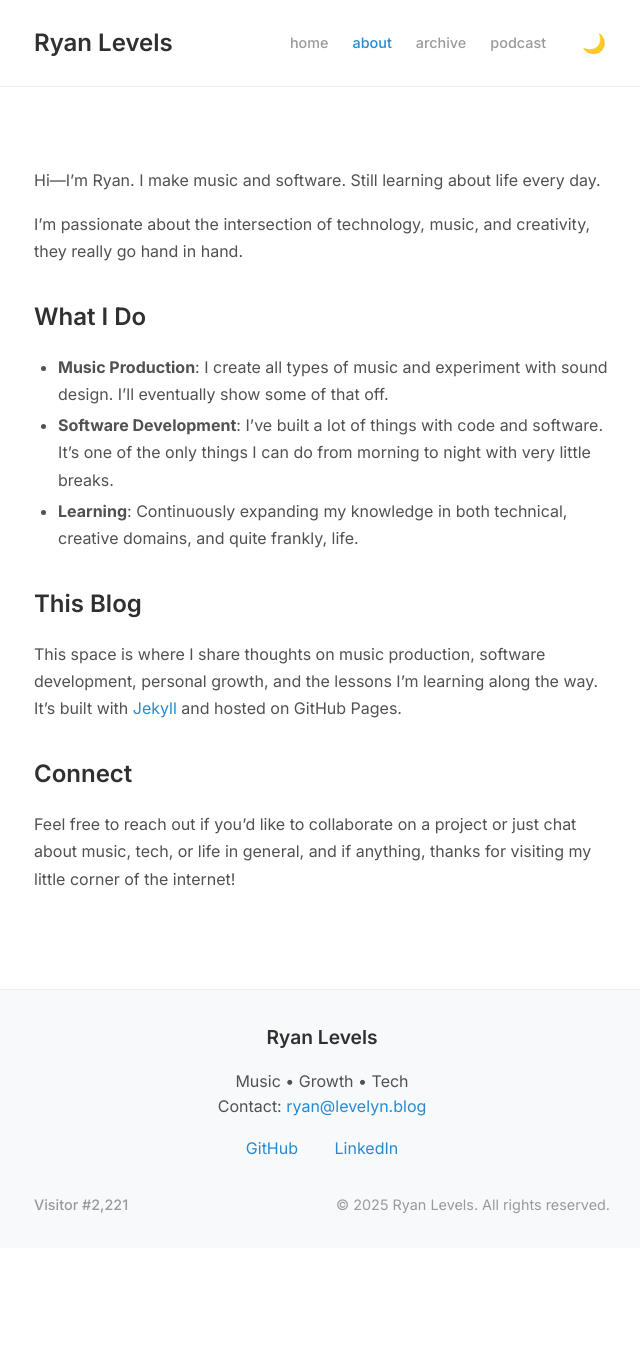
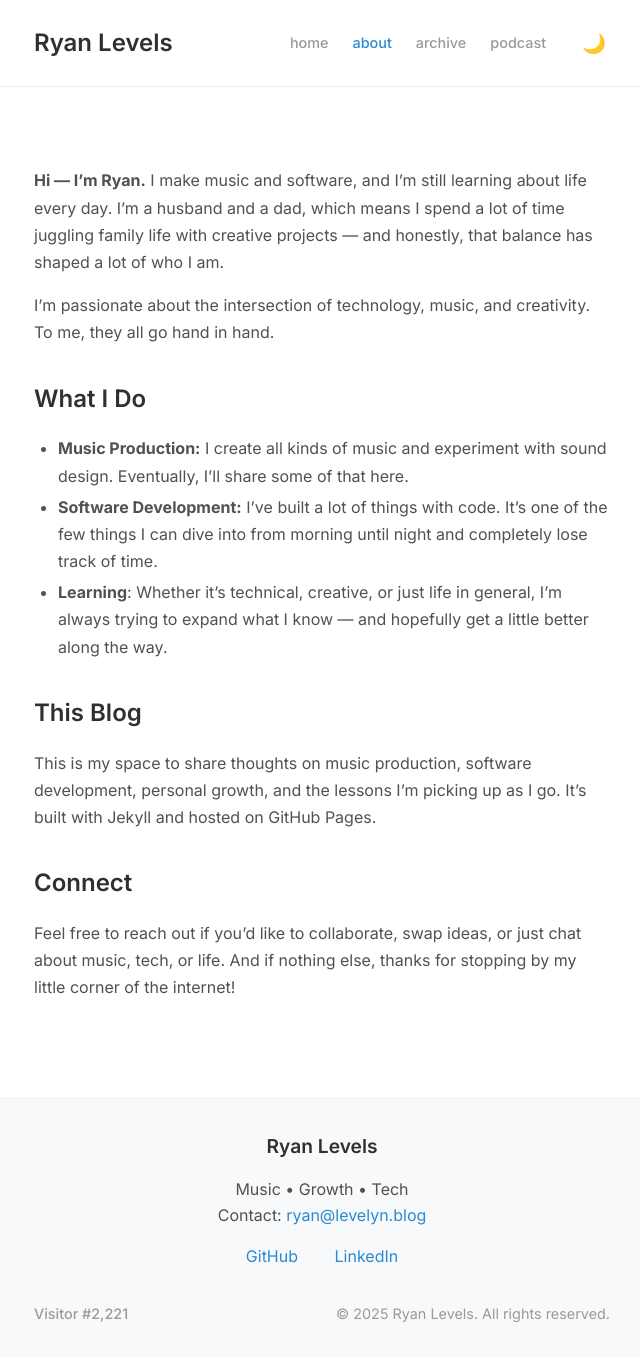
Before and after one commit to talemache/talemache.github.io, a Jekyll site: the page built from about.md, in a window 1280 px wide. Shown: the whole page, without its empty margins (318-958 px from the left). Built offline with Jekyll 4.4.1, drawn with Linux system fonts in a browser that asks for light colours; comment, search, counter and statistics services are not loaded; before the commit the page ends 1248 px from its top, so only the background shows below that.

Commit message:
about page update

```diff
--- a/about.md
+++ b/about.md
@@ -4,20 +4,18 @@ title:
 permalink: /about/
 ---
 
-Hi—I'm Ryan. I make music and software. Still learning about life every day.
+**Hi — I’m Ryan.**
+I make music and software, and I’m still learning about life every day. I’m a husband and a dad, which means I spend a lot of time juggling family life with creative projects — and honestly, that balance has shaped a lot of who I am.
 
-I'm passionate about the intersection of technology, music, and creativity, they really go hand in hand.
+I’m passionate about the intersection of technology, music, and creativity. To me, they all go hand in hand.
 
 ## What I Do
-
-- **Music Production**: I create all types of music and experiment with sound design. I'll eventually show some of that off.
-- **Software Development**: I've built a lot of things with code and software. It's one of the only things I can do from morning to night with very little breaks.
-- **Learning**: Continuously expanding my knowledge in both technical, creative domains, and quite frankly, life.
+- **Music Production:** I create all kinds of music and experiment with sound design. Eventually, I’ll share some of that here.
+- **Software Development:** I’ve built a lot of things with code. It’s one of the few things I can dive into from morning until night and completely lose track of time.
+- **Learning**: Whether it’s technical, creative, or just life in general, I’m always trying to expand what I know — and hopefully get a little better along the way.
 
 ## This Blog
-
-This space is where I share thoughts on music production, software development, personal growth, and the lessons I'm learning along the way. It's built with [Jekyll](https://jekyllrb.com/) and hosted on GitHub Pages.
+This is my space to share thoughts on music production, software development, personal growth, and the lessons I’m picking up as I go. It’s built with Jekyll and hosted on GitHub Pages.
 
 ## Connect
-
-Feel free to reach out if you'd like to collaborate on a project or just chat about music, tech, or life in general, and if anything, thanks for visiting my little corner of the internet!
+Feel free to reach out if you’d like to collaborate, swap ideas, or just chat about music, tech, or life. And if nothing else, thanks for stopping by my little corner of the internet!
```
